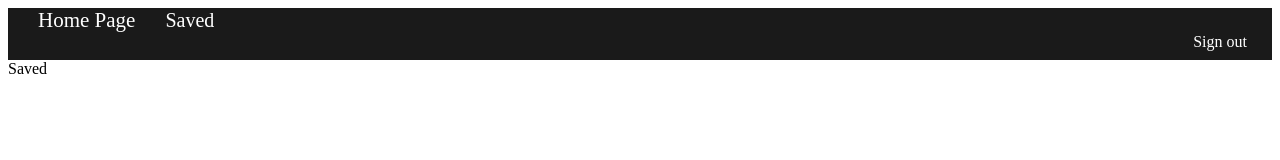
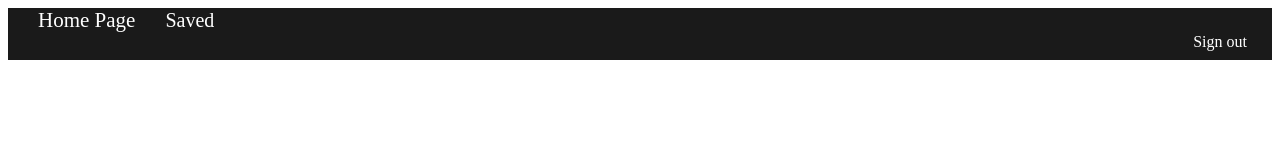
Before and after one commit to deansainer/movies-hub, a React (Create React App) app in the folder client/: page /saved in a window 1280 px wide. Shown: the top 160 px of the page. Built offline with nearby package versions, Linux system fonts and the light colour scheme.

Commit message:
created saved page with add to page functionality

```diff
--- a/client/src/App.tsx
+++ b/client/src/App.tsx
@@ -22,12 +22,19 @@ function App() {
     }
   }
 
+  const [savedList, setSavedList] = useState<Movie[]>([])
+
+  function addToSaved(movie: Movie){
+    setSavedList([...savedList, movie])
+    console.log(savedList);
+  }
+
   return (
     <div className="App">
       <Navbar/>
       <Routes>
-        <Route path='/' element={<HomePage updateMoviesList={updateMoviesList} moviesList={moviesList} />}/>
-        <Route path='/saved' element={<Saved/>}/>
+        <Route path='/' element={<HomePage updateMoviesList={updateMoviesList} moviesList={moviesList} addToSaved={addToSaved} />}/>
+        <Route path='/saved' element={<Saved savedList={savedList}/>}/>
       </Routes>
     </div>
   );
--- a/client/src/components/HomePage.tsx
+++ b/client/src/components/HomePage.tsx
@@ -1,4 +1,4 @@
-import React, {FC} from 'react'
+import React, {FC, useState} from 'react'
 import MovieForm from './MovieForm'
 import MoviesList from './MoviesList'
 import Movie from '../models/Movie'
@@ -6,13 +6,15 @@ import Movie from '../models/Movie'
 interface HomePageProps{
   updateMoviesList: (moviesList: Movie[]) => void;
   moviesList: Movie[];
+  addToSaved: (movie: Movie) => void;
 }
 
-const HomePage: FC<HomePageProps> = ({updateMoviesList, moviesList}) => {
+const HomePage: FC<HomePageProps> = ({updateMoviesList, moviesList, addToSaved}) => {
+
   return (
     <div className='home_page'>
       <MovieForm updateMoviesList={updateMoviesList} />
-      <MoviesList moviesList={moviesList}/>
+      <MoviesList moviesList={moviesList} addToSaved={addToSaved} />
     </div>
   )
 }
--- a/client/src/components/MovieCard.tsx
+++ b/client/src/components/MovieCard.tsx
@@ -1,15 +1,17 @@
-import React, {FC} from 'react'
-import { IoMdAddCircle } from "react-icons/io";
+import React, {FC, useState} from 'react'
 import Movie from '../models/Movie';
 
 interface MovieCardProps{
     movie: Movie;
+    addToSaved: (movie: Movie) => void;
 }
 
-const MovieCard: FC<MovieCardProps> = ({movie}) => {
+const MovieCard: FC<MovieCardProps> = ({movie, addToSaved}) => {
+
+
   return (
     <div className='movie_card'>
-        <img src='https://cdn-icons-png.flaticon.com/128/8377/8377219.png' className='save_icon'/>
+        <img onClick={() => addToSaved(movie)} src='https://cdn-icons-png.flaticon.com/128/8377/8377219.png' className='save_icon'/>
         <img className='movie_poster' src={movie.Poster}/>
     </div>
   )
--- a/client/src/components/MoviesList.tsx
+++ b/client/src/components/MoviesList.tsx
@@ -3,16 +3,17 @@ import Movie from '../models/Movie'
 import MovieCard from './MovieCard';
 
 interface moviesList{
-    moviesList: Movie[];
+    moviesList: Movie[],
+    addToSaved: (movie: Movie) => void;
 }
 
-const MoviesList: FC<moviesList> = ({moviesList}) => {
+const MoviesList: FC<moviesList> = ({moviesList, addToSaved}) => {
   return (
     <div>
         <div className='cards'>
           <div className='card_container'>
             {moviesList.map((movie) => (
-              <MovieCard movie={movie}/>
+              <MovieCard movie={movie} addToSaved={addToSaved}/>
             ))}
           </div>
         </div>
--- a/client/src/components/Saved.tsx
+++ b/client/src/components/Saved.tsx
@@ -1,8 +1,17 @@
 import React, {FC} from 'react'
+import Movie from '../models/Movie';
 
-const Saved: FC = () => {
+interface SavedProps{
+  savedList: Movie[];
+}
+
+const Saved: FC<SavedProps> = ({savedList}) => {
   return (
-    <div>Saved</div>
+    <div>
+      {savedList.map((savedMovie) => (
+        <img src={savedMovie.Poster}/>
+      ))}
+    </div>
   )
 }
 
--- a/client/src/index.css
+++ b/client/src/index.css
@@ -71,6 +71,10 @@
   position: relative; /* Додаємо position: relative, щоб встановити контекст для абсолютного розміщення save_icon */
 }
 
+.movie_card:hover{
+  transform: scale(1.1);
+}
+
 .cards{
   width: 1315px;
   margin-left: 310px;
@@ -89,6 +93,9 @@
   right: 5px;
   position: absolute;
 }
+.save_icon:hover {
+  transform: scale(1.1);
+}
 
 .home_page{
   margin-top: 20px;
```
